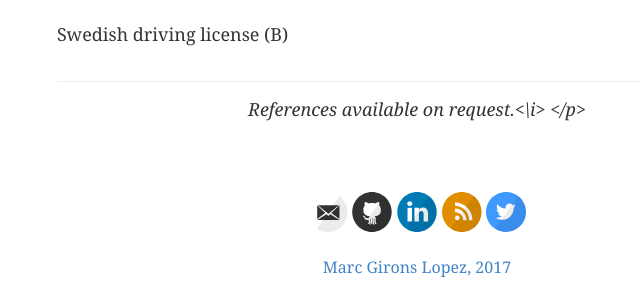
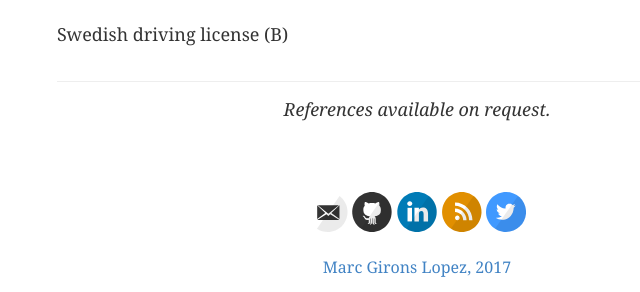
Before and after one commit to GironsLopez/GironsLopez.github.io, a Jekyll site: the page built from cv/index.md, in a window 1280 px wide and 900 px high, scrolled down 4270 px. Shown: the part 506-798 px from the top of the window, without its empty margins (223-863 px from the left). Built offline with Jekyll 4.4.1, drawn with Linux system fonts in a browser that asks for light colours.

Commit message:
Correct formatting

```diff
--- a/cv/index.md
+++ b/cv/index.md
@@ -141,5 +141,5 @@ Swedish driving license (B)
 <div class="line-separator"></div>
 
 <p align="center">
-<i>References available on request.<\i>
+<i>References available on request.</i>
 </p>
```
